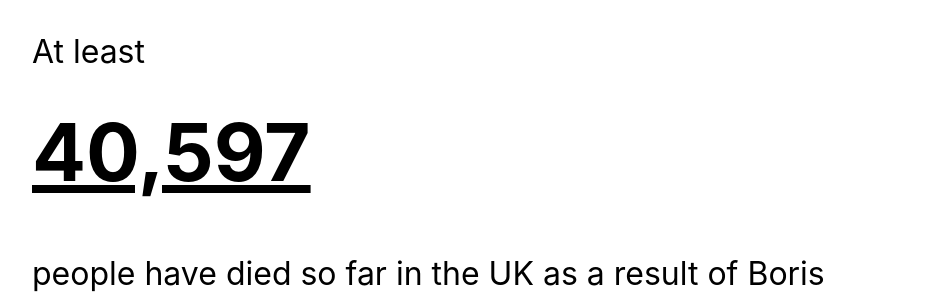
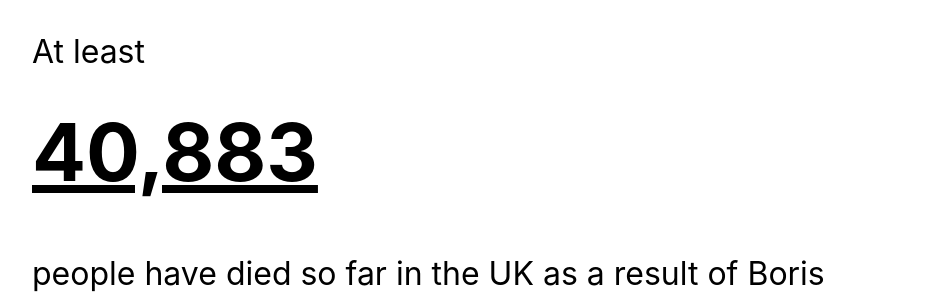
Before and after one commit to jacquescorbytuech/Boris-Johnson, a Jekyll site: the page built from index.html, in a window 1280 px wide. Shown: the top 297 px of the page, without its empty margins (168-1111 px from the left). Built offline with Jekyll 4.4.1, drawn with Linux system fonts in a browser that asks for light colours.

Commit message:
Update index.html

```diff
--- a/index.html
+++ b/index.html
@@ -3,7 +3,7 @@ layout: default
 ---
 
 <p>At least</p>
-<h1>40,597</h1>
+<h1>40,883</h1>
 <p>people have died so far in the UK as a result of Boris Johnson and his government's incompetent handling of the Covid-19 crisis.</p>
 <p>According to the Financial Times and data from the Office of National Statistics, this number is likely to be <a href="https://www.ft.com/content/3c53ab12-d859-4ceb-b262-f6a0221ca129">significantly higher</a>.</p>
 <p>Still happy to have this idiot leading the country?</p>
```
